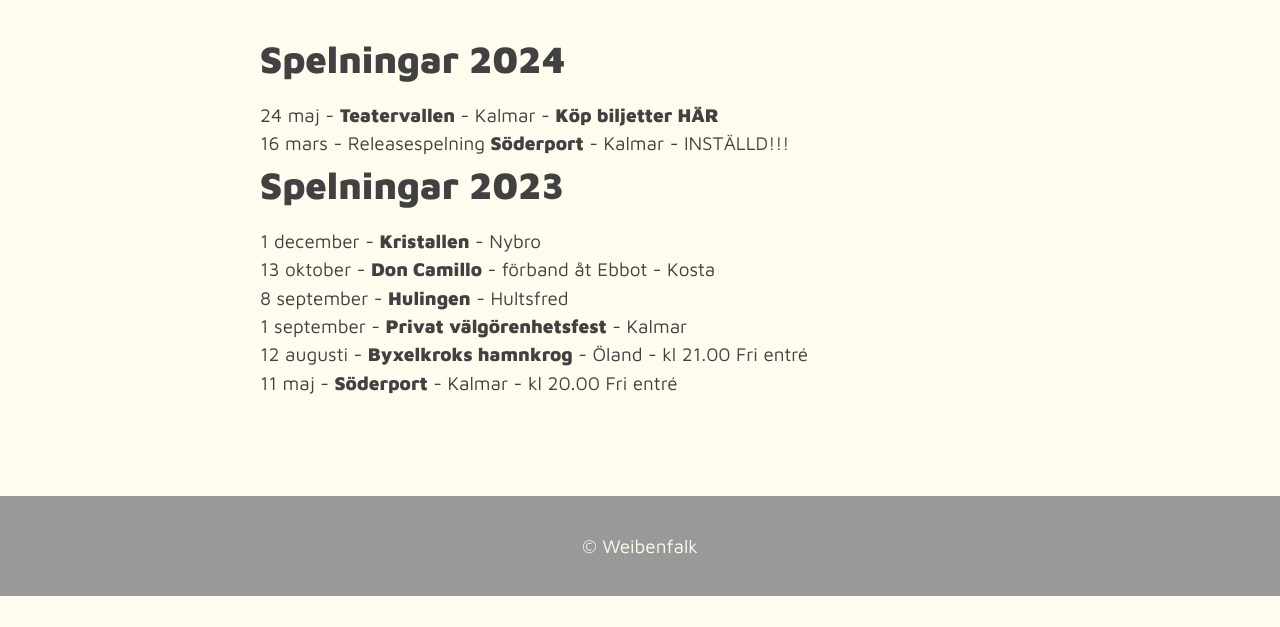
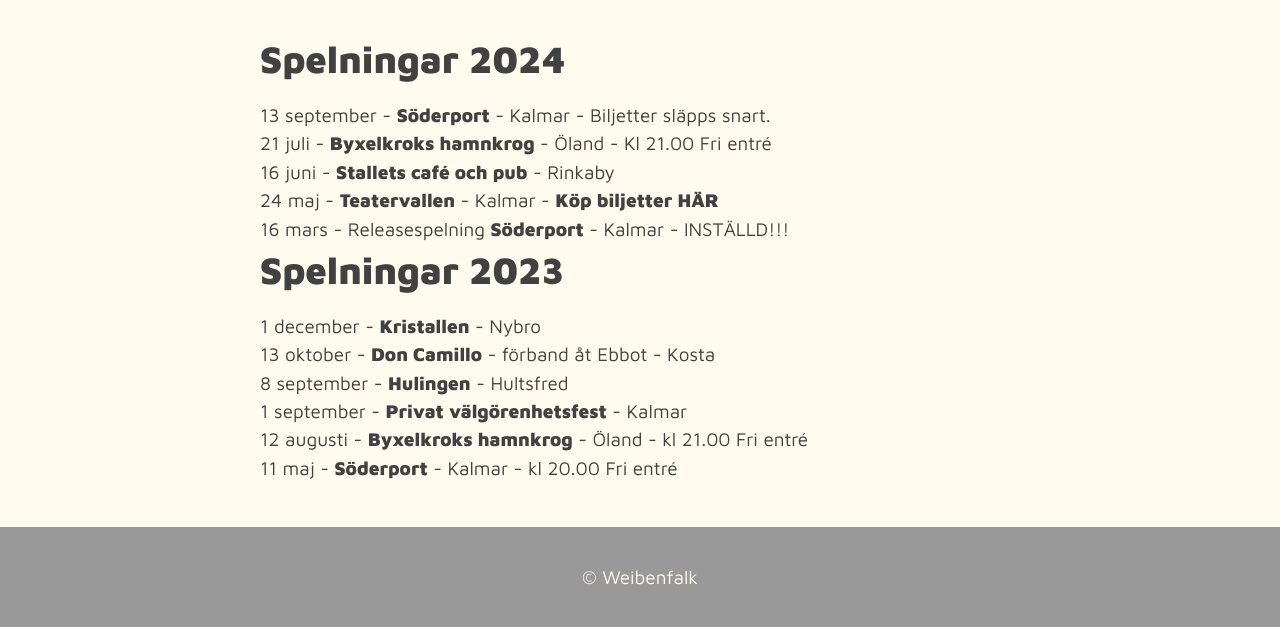
Before and after one commit to weibenfalk/weiben-homepage-2022, an Astro site: page /spelningar in a window 1280 px wide. Shown: the part 204-831 px from the top of the page. Before the commit the page ends 800 px from the top, so only its background shows below. Built offline with nearby package versions, Linux system fonts and the light colour scheme; Astro itself is replaced by a stand-in of ours.

Commit message:
Update spelningar.md

```diff
--- a/src/pages/spelningar.md
+++ b/src/pages/spelningar.md
@@ -4,6 +4,9 @@ title: Weibenfalk | Spelningar
 ---
 # Spelningar 2024
 
+13 september - **Söderport** - Kalmar - Biljetter släpps snart.
+21 juli - **Byxelkroks hamnkrog** - Öland - Kl 21.00 Fri entré
+16 juni - **Stallets café och pub** - Rinkaby
 24 maj - **Teatervallen** - Kalmar - [Köp biljetter HÄR](https://nortic.se/ticket/show/235320)
 16 mars - Releasespelning **Söderport** - Kalmar - INSTÄLLD!!!
 
```
